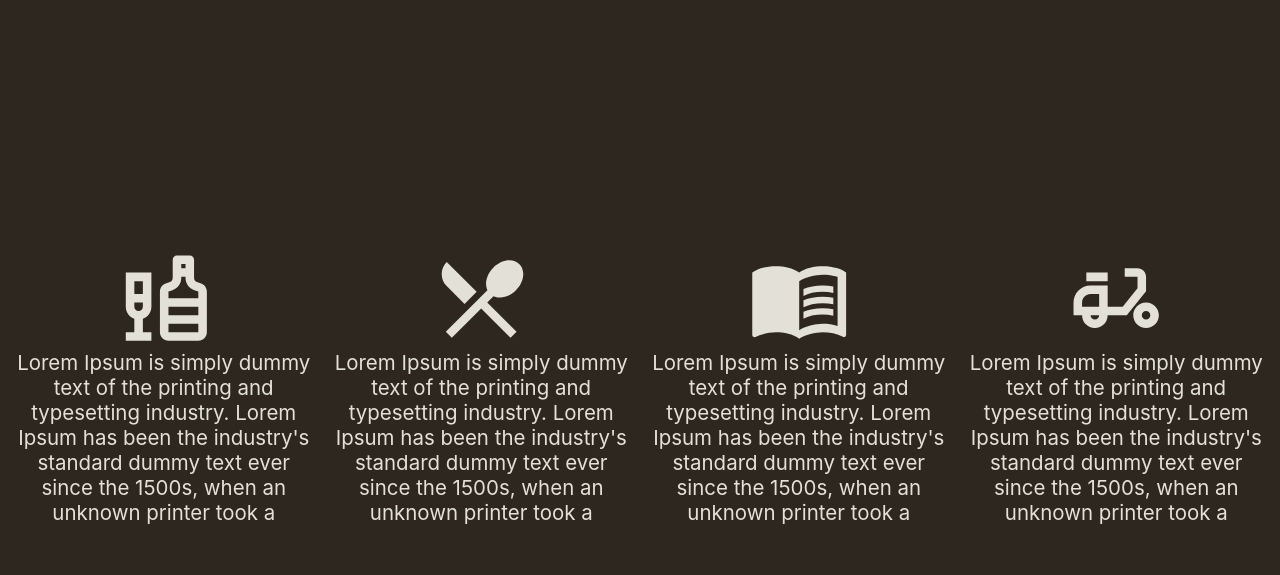
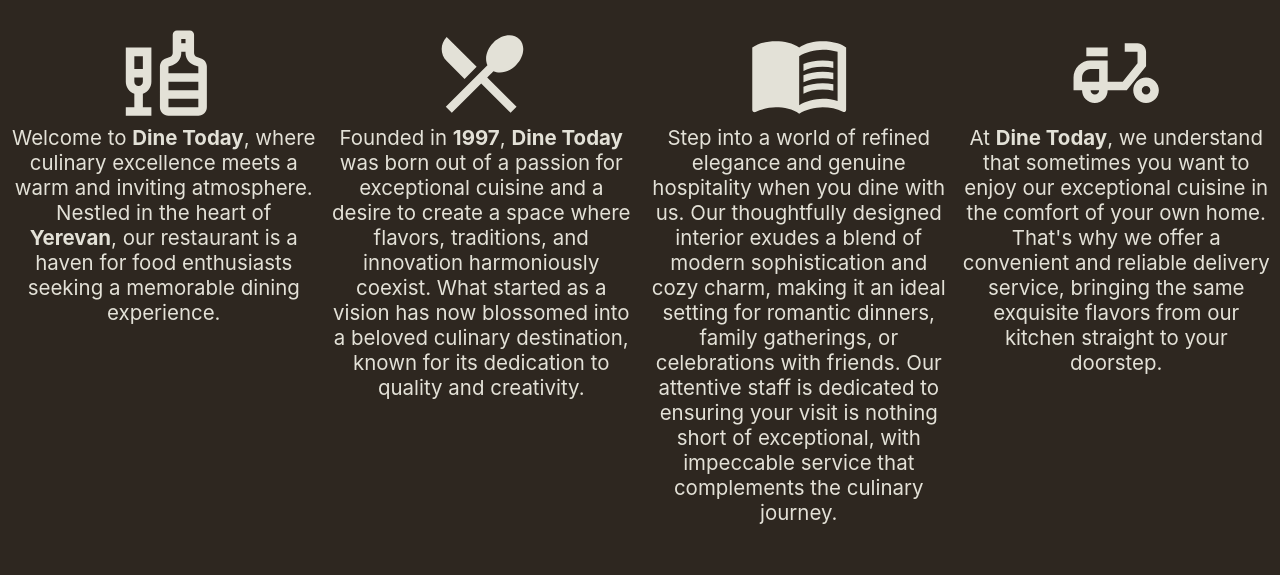
Before and after one commit to mikayellyan/aca-booking, a React (Create React App) app: page / in a window 1280 px wide. Shown: the part 1600-2175 px from the top of the page. Built offline with nearby package versions, Linux system fonts and the light colour scheme.

Commit message:
Added about us info

```diff
--- a/src/App.js
+++ b/src/App.js
@@ -4,8 +4,6 @@
 import SignIn from "./auth/SignIn";
 import SignUp from "./auth/SignUp";
 import "./App.css";
-
-import restaurant5 from "./restaurant5.jpeg";
 
 export const useStyles = createUseStyles({
   tableWithButtons: {
--- a/src/components/AboutUs.js
+++ b/src/components/AboutUs.js
@@ -15,9 +15,10 @@
             <div className={classes.AboutInfo}>
               <LiquorOutlinedIcon className={classes.AboutIcon} fontSize="" />
               <p className={classes.AboutInfoP}>
-                Lorem Ipsum is simply dummy text of the printing and typesetting
-                industry. Lorem Ipsum has been the industry's standard dummy
-                text ever since the 1500s, when an unknown printer took a{" "}
+                Welcome to <b>Dine Today</b>, where culinary excellence meets a
+                warm and inviting atmosphere. Nestled in the heart of{" "}
+                <b>Yerevan</b>, our restaurant is a haven for food enthusiasts
+                seeking a memorable dining experience.
               </p>
             </div>
             <div className={classes.AboutInfo}>
@@ -26,9 +27,12 @@
                 fontSize=""
               />
               <p className={classes.AboutInfoP}>
-                Lorem Ipsum is simply dummy text of the printing and typesetting
-                industry. Lorem Ipsum has been the industry's standard dummy
-                text ever since the 1500s, when an unknown printer took a{" "}
+                Founded in <b>1997</b>, <b>Dine Today</b> was born out of a
+                passion for exceptional cuisine and a desire to create a space
+                where flavors, traditions, and innovation harmoniously coexist.
+                What started as a vision has now blossomed into a beloved
+                culinary destination, known for its dedication to quality and
+                creativity.
               </p>
             </div>
           </div>
@@ -36,9 +40,13 @@
             <div className={classes.AboutInfo}>
               <MenuBookOutlinedIcon className={classes.AboutIcon} fontSize="" />
               <p className={classes.AboutInfoP}>
-                Lorem Ipsum is simply dummy text of the printing and typesetting
-                industry. Lorem Ipsum has been the industry's standard dummy
-                text ever since the 1500s, when an unknown printer took a{" "}
+                Step into a world of refined elegance and genuine hospitality
+                when you dine with us. Our thoughtfully designed interior exudes
+                a blend of modern sophistication and cozy charm, making it an
+                ideal setting for romantic dinners, family gatherings, or
+                celebrations with friends. Our attentive staff is dedicated to
+                ensuring your visit is nothing short of exceptional, with
+                impeccable service that complements the culinary journey.
               </p>
             </div>
             <div className={classes.AboutInfo}>
@@ -47,9 +55,11 @@
                 fontSize=""
               />
               <p className={classes.AboutInfoP}>
-                Lorem Ipsum is simply dummy text of the printing and typesetting
-                industry. Lorem Ipsum has been the industry's standard dummy
-                text ever since the 1500s, when an unknown printer took a{" "}
+                At <b>Dine Today</b>, we understand that sometimes you want to
+                enjoy our exceptional cuisine in the comfort of your own home.
+                That's why we offer a convenient and reliable delivery service,
+                bringing the same exquisite flavors from our kitchen straight to
+                your doorstep.
               </p>
             </div>
           </div>
```
